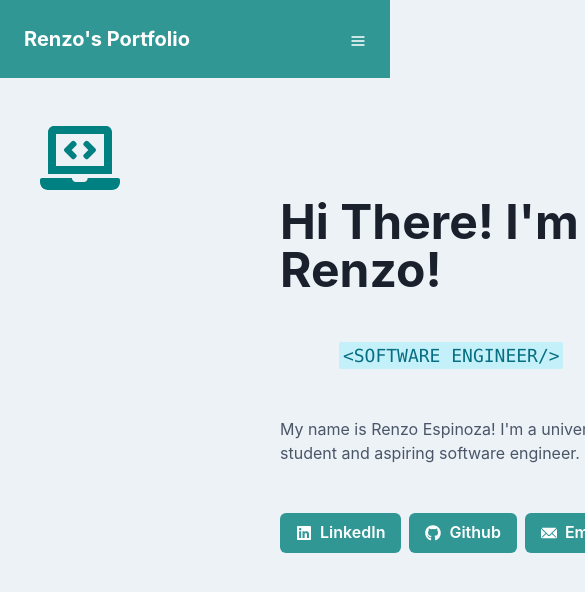
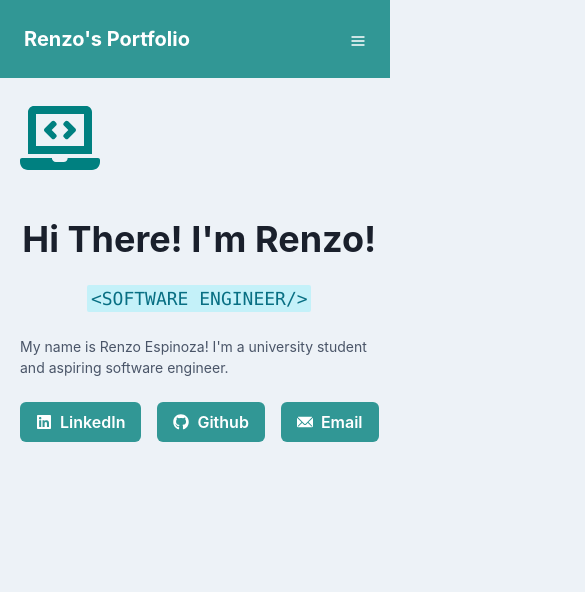
Before and after one commit to renzoespinoza10/Portfolio-Website, a React (Create React App) app in the folder portfolio-frontend/: page / in a window 390 px wide. Shown: the top 592 px of the page, 585 px wide, since content can reach past the window. Built offline with nearby package versions, Linux system fonts and the light colour scheme.

Commit message:
mobile friendly

```diff
--- a/portfolio-frontend/package.json
+++ b/portfolio-frontend/package.json
@@ -16,6 +16,7 @@
     "react-icons": "^4.10.1",
     "react-redux": "^8.1.1",
     "react-scripts": "^5.0.1",
+    "react-scroll": "^1.8.9",
     "web-vitals": "^2.1.4"
   },
   "scripts": {
@@ -23,8 +24,8 @@
     "build": "react-scripts build",
     "test": "react-scripts test",
     "eject": "react-scripts eject",
-    "predeploy" : "npm run build",
-    "deploy" : "gh-pages -d build"
+    "predeploy": "npm run build",
+    "deploy": "gh-pages -d build"
   },
   "eslintConfig": {
     "extends": [
--- a/portfolio-frontend/src/App.js
+++ b/portfolio-frontend/src/App.js
@@ -35,7 +35,7 @@ function App() {
           </Flex>
 
           <Flex>
-            <Image boxSize='300px' src="Portfolio-Website/images/1684809288078.jpg" alt='headshot'/>
+            <Image boxSize='300px' src={process.env.PUBLIC_URL + "/images/1684809288078.jpg"} alt='headshot'/>
           </Flex>
 
         </HStack>
--- a/portfolio-frontend/src/Components/Profile.js
+++ b/portfolio-frontend/src/Components/Profile.js
@@ -1,5 +1,5 @@
 import { EmailIcon } from '@chakra-ui/icons';
-import { Button, HStack, Heading, VStack, Flex, Text, Code,Box, StackDivider, Icon } from '@chakra-ui/react';
+import { Button, HStack, Heading, VStack, Flex, Text, Code, Box, StackDivider, Icon } from '@chakra-ui/react';
 import { FaLinkedin, FaGithub } from 'react-icons/fa';
 import { FaLaptopCode } from 'react-icons/fa';
 
@@ -12,30 +12,57 @@ const jobTitle = '<SOFTWARE ENGINEER/>'
 
 function Profile() {
   return (
-    <Flex w="100%">
-      <Box p = {10}>
-
-      <FaLaptopCode size= "80" color = "teal"/>
+    <Flex w="100%" direction={{ base: "column", md: "row" }}>
+      <Box p={{ base: 5, md: 10 }}>
+        <FaLaptopCode size="80" color="teal" />
       </Box>
-      <VStack spacing={12} p={"120"}>
-        <Heading as='h1' size='3xl'>Hi There! I'm Renzo!</Heading>
-        <Code fontSize="large" colorScheme = "cyan">{jobTitle}</Code>
-        <Text  fontSize="med" color="gray.600">{subHeading}</Text>
-        <HStack>
-          <Button colorScheme="teal" leftIcon={<FaLinkedin />} isRound={true}>
+      <VStack
+        spacing={6}
+        p={{ base: 5, md: "120" }}
+        align={{ base: "center", md: "flex-start" }}
+      >
+        <Heading as='h1' size={{ base: '2xl', md: '3xl', lg: '4xl' }}>
+          Hi There! I'm Renzo!
+        </Heading>
+        <Code fontSize={{ base: "lg", md: "xl", lg: "2xl" }} colorScheme="cyan">
+          {jobTitle}
+        </Code>
+        <Text fontSize={{ base: "sm", md: "md", lg: "lg" }} color="gray.600">
+          {subHeading}
+        </Text>
+        <HStack spacing={4}>
+          <Button
+            colorScheme="teal"
+            leftIcon={<FaLinkedin />}
+            isRound={true}
+            onClick={() =>
+              window.open("https://www.linkedin.com/in/renzo-espinoza-cs/")
+            }
+          >
             LinkedIn
           </Button>
-          <Button colorScheme="teal" leftIcon={<FaGithub />} isRound={true}>
+          <Button
+            colorScheme="teal"
+            leftIcon={<FaGithub />}
+            isRound={true}
+            onClick={() => window.open("https://github.com/renzoespinoza10")}
+          >
             Github
           </Button>
-          <Button colorScheme="teal" leftIcon={<EmailIcon />} isRound={true}>
+          <Button
+            colorScheme="teal"
+            leftIcon={<EmailIcon />}
+            isRound={true}
+            onClick={(e) => {
+              window.location.href = "mailto:renzo.espinoza01@gmail.com";
+              e.preventDefault();
+            }}
+          >
             Email
           </Button>
         </HStack>
-
       </VStack>
     </Flex>
-
   );
 }
 
```
Also changed, not shown: 3 other files (tests, documents, lock files or other folders).
